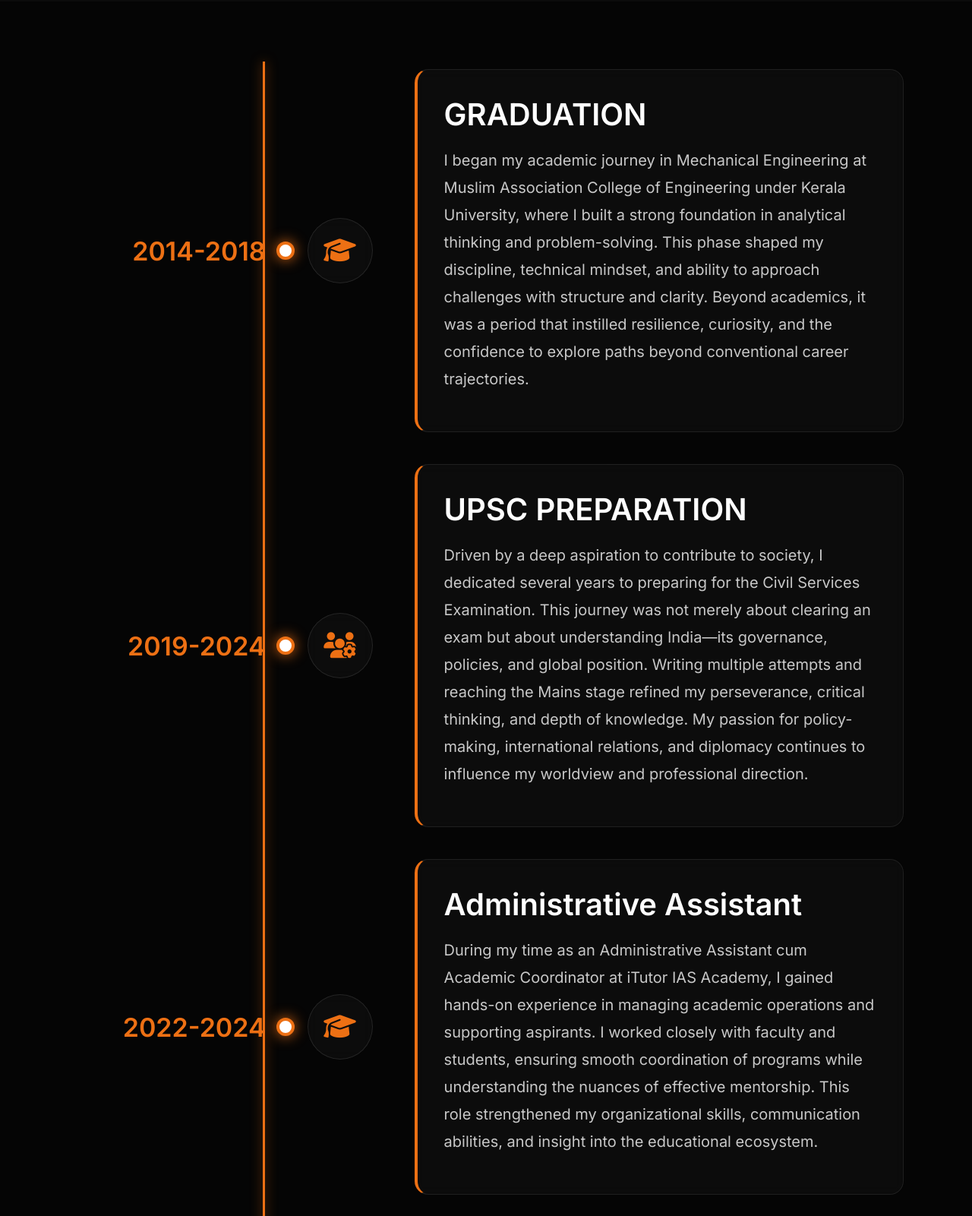
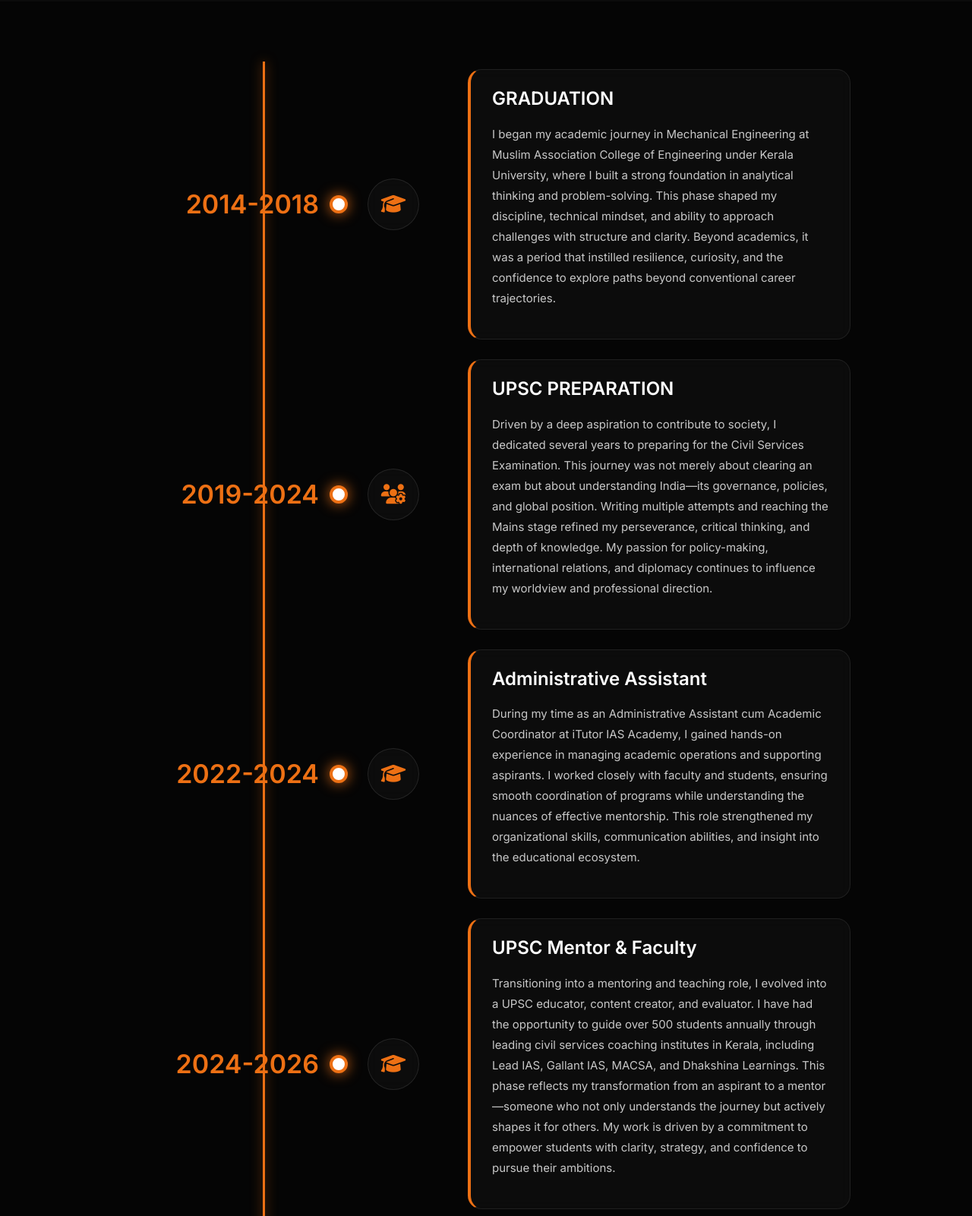
Before and after one commit to Ashiq711/ashiq-portfolio, a Django app: page /about/ in a window 1280 px wide. Shown: the part 319-1920 px from the top of the page at 76% size. Run offline with Django 5.2, Linux system fonts and the light colour scheme; data comes from the database, SQL or seed files in the repository.

Commit message:
Optimized about page card sizing and spacing

```diff
--- a/templates/about.html
+++ b/templates/about.html
@@ -98,7 +98,7 @@
 }
 
 .aa-journey-wrapper{
-    width: 86%;
+    width: 75%;
     max-width: 1500px;
     margin: auto;
 }
@@ -109,7 +109,7 @@
     grid-template-columns: 260px 140px 1fr;
     gap: 28px;
     align-items: center;
-    margin-bottom: 42px;
+    margin-bottom: 26px;
 }
 
 /* YEAR */
@@ -140,8 +140,8 @@
 }
 
 .timeline-icon{
-    width: 86px;
-    height: 86px;
+    width: 68px;
+    height: 68px;
     border-radius: 50%;
     display: flex;
     justify-content: center;
@@ -153,7 +153,7 @@
 
 .timeline-icon i{
     color: #ED7014;
-    font-size: 34px;
+    font-size: 26px;
 }
 
 /* CARD */
@@ -162,7 +162,7 @@
     border: 1px solid rgba(255,255,255,0.08);
     border-left: 4px solid #ED7014;
     border-radius: 18px;
-    padding: 35px;
+    padding: 24px 28px;
     backdrop-filter: blur(8px);
     transition: all 0.3s ease;
 }
@@ -174,14 +174,14 @@
 
 .timeline-card h2{
     color: white;
-    font-size: 40px;
+    font-size: 24px;
     margin-bottom: 18px;
     font-weight: 700;
 }
 
 .timeline-card p{
     color: #c8c8c8;
-    font-size: 20px;
+    font-size: 15px;
     line-height: 1.8;
 }
 
@@ -196,7 +196,7 @@
     }
 
     .timeline-year{
-        font-size: 24px;
+        font-size: 22px;
     }
 }
 
@@ -212,7 +212,7 @@
     }
 
     .timeline-main-line{
-        left: 45px;
+        left: 25px;
     }
 
     .timeline-entry{
```
